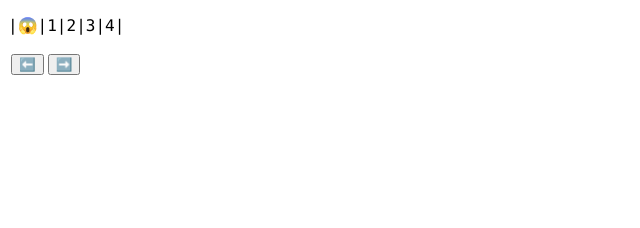
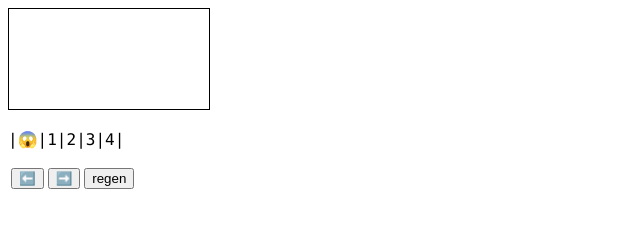
Before and after one commit to gretmn102/WebPrograms, a website: page public/index.html in a window 1280 px wide. Shown: the whole page, without its empty margins (0-640 px from the left). Drawn offline with Linux system fonts and the light colour scheme.

Commit message:
plasma added

```diff
--- a/public/index.html
+++ b/public/index.html
@@ -7,11 +7,13 @@
   <link rel="shortcut icon" href="fable.ico" />
 </head>
 <body>
+    <canvas class="my-canvas" width="200" height="100" style="border:1px solid #000000;">Your browser does not support the HTML5 canvas tag.</canvas>
     <p class="my-display" style="font-family: Consolas,monaco,monospace;"></p>
     <table>
         <tr>
             <td><button class="button-left">⬅️</button></td>
             <td><button class="button-right">➡️</button></td>
+            <td><button class="button-regen">regen</button></td>
         </tr>
     </table>
     <script src="bundle.js"></script>
--- a/webpack.config.js
+++ b/webpack.config.js
@@ -5,7 +5,7 @@
 var path = require("path");
 
 module.exports = {
-    mode: "production",
+    mode: "development",
     entry: "./src/App.fsproj",
     output: {
         path: path.join(__dirname, "./public"),
```
Also changed, not shown: 7 other files.
